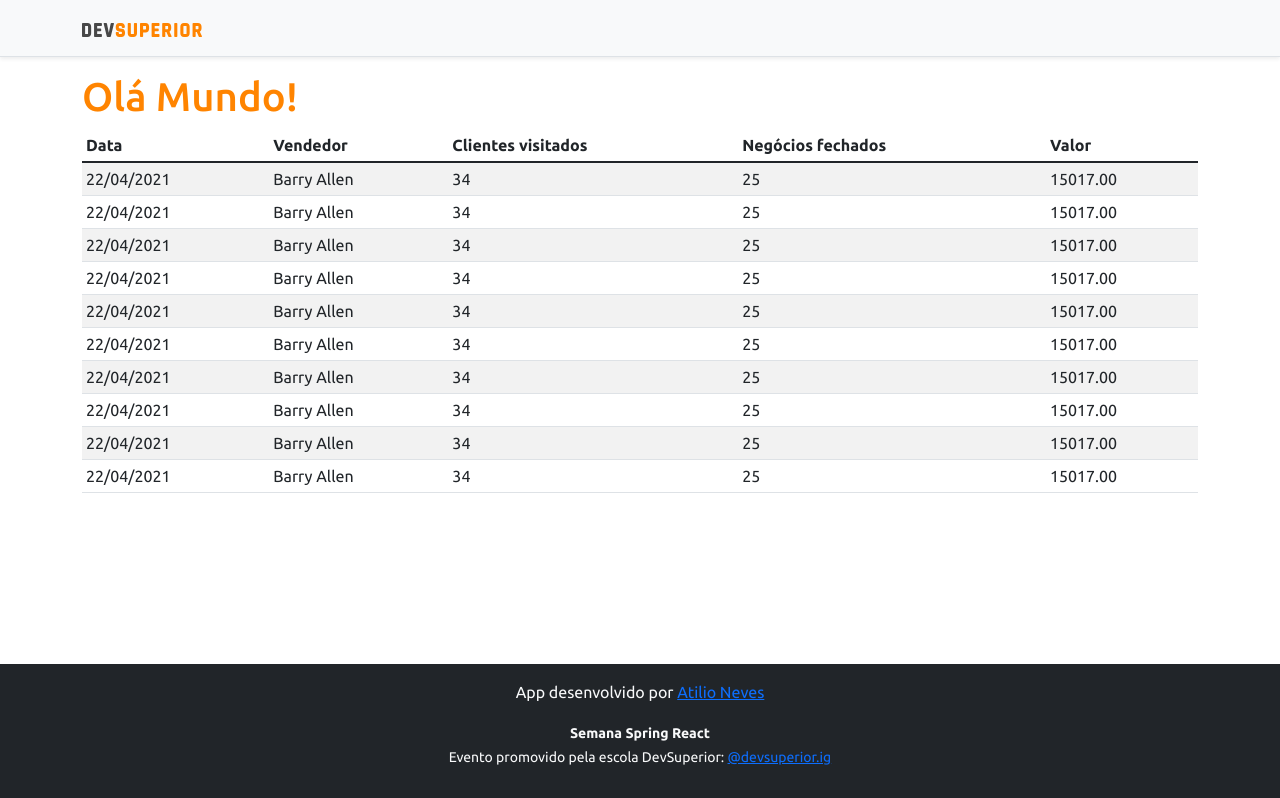
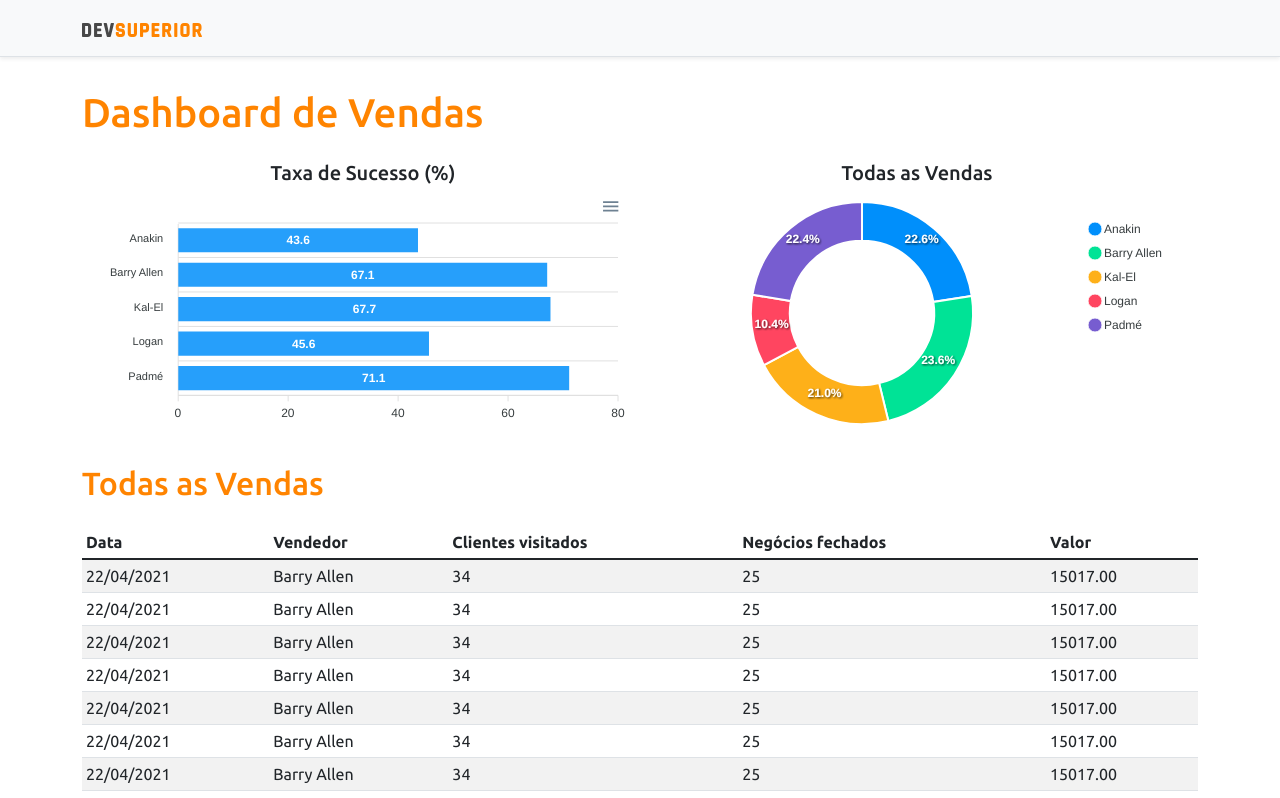
Before and after one commit to AtilioNeves/projeto-sds5, a React (Create React App) app in the folder frontend/: page / in a window 1280 px wide. Shown: the top 798 px of the page. Built offline with nearby package versions, Linux system fonts and the light colour scheme.

Commit message:
Static charts

```diff
--- a/frontend/package.json
+++ b/frontend/package.json
@@ -11,8 +11,10 @@
     "@types/node": "^12.0.0",
     "@types/react": "^17.0.0",
     "@types/react-dom": "^17.0.0",
+    "apexcharts": "^3.29.0",
     "bootstrap": "^5.1.3",
     "react": "^17.0.2",
+    "react-apexcharts": "^1.3.9",
     "react-dom": "^17.0.2",
     "react-scripts": "4.0.3",
     "typescript": "^4.1.2",
--- a/frontend/src/App.tsx
+++ b/frontend/src/App.tsx
@@ -1,4 +1,6 @@
+import BarChart from 'components/BarChart'
 import DataTable from 'components/DataTable'
+import DonutChart from 'components/DonutChart/Index'
 import Footer from 'components/Footer'
 import NavBar from 'components/NavBar'
 
@@ -7,7 +9,22 @@
     <>
       <NavBar />
       <div className="container">
-        <h1 className="text-primary">Olá Mundo!</h1>
+        <h1 className="text-primary py-3">Dashboard de Vendas</h1>
+
+        <div className="row px-3">
+          <div className="col-sm-6">
+            <h5 className="text-center text-secundary">Taxa de Sucesso (%)</h5>
+            <BarChart />
+          </div>
+          <div className="col-sm-6">
+            <h5 className="text-center text-secundary">Todas as Vendas</h5>
+            <DonutChart />
+          </div>
+        </div>
+
+        <div className="py-3">
+          <h2 className="text-primary">Todas as Vendas</h2>
+        </div>
 
         <DataTable />
       </div>
--- /dev/null
+++ b/frontend/src/components/BarChart/index.tsx
@@ -0,0 +1,34 @@
+import Chart from 'react-apexcharts'
+
+const BarChart = () => {
+  const options = {
+    plotOptions: {
+      bar: {
+        horizontal: true
+      }
+    }
+  }
+
+  const mockData = {
+    labels: {
+      categories: ['Anakin', 'Barry Allen', 'Kal-El', 'Logan', 'Padmé']
+    },
+    series: [
+      {
+        name: '% Sucesso',
+        data: [43.6, 67.1, 67.7, 45.6, 71.1]
+      }
+    ]
+  }
+
+  return (
+    <Chart
+      options={{ ...options, xaxis: mockData.labels }}
+      series={mockData.series}
+      type="bar"
+      height="240"
+    />
+  )
+}
+
+export default BarChart
--- /dev/null
+++ b/frontend/src/components/DonutChart/Index.tsx
@@ -0,0 +1,25 @@
+import Chart from 'react-apexcharts'
+
+const DonutChart = () => {
+  const mockData = {
+    series: [477138, 499928, 444867, 220426, 473088],
+    labels: ['Anakin', 'Barry Allen', 'Kal-El', 'Logan', 'Padmé']
+  }
+
+  const options = {
+    legend: {
+      show: true
+    }
+  }
+
+  return (
+    <Chart
+      options={{ ...options, labels: mockData.labels }}
+      series={mockData.series}
+      type="donut"
+      height="240"
+    />
+  )
+}
+
+export default DonutChart
```
Also changed, not shown: 1 other file (tests, documents, lock files or other folders).
